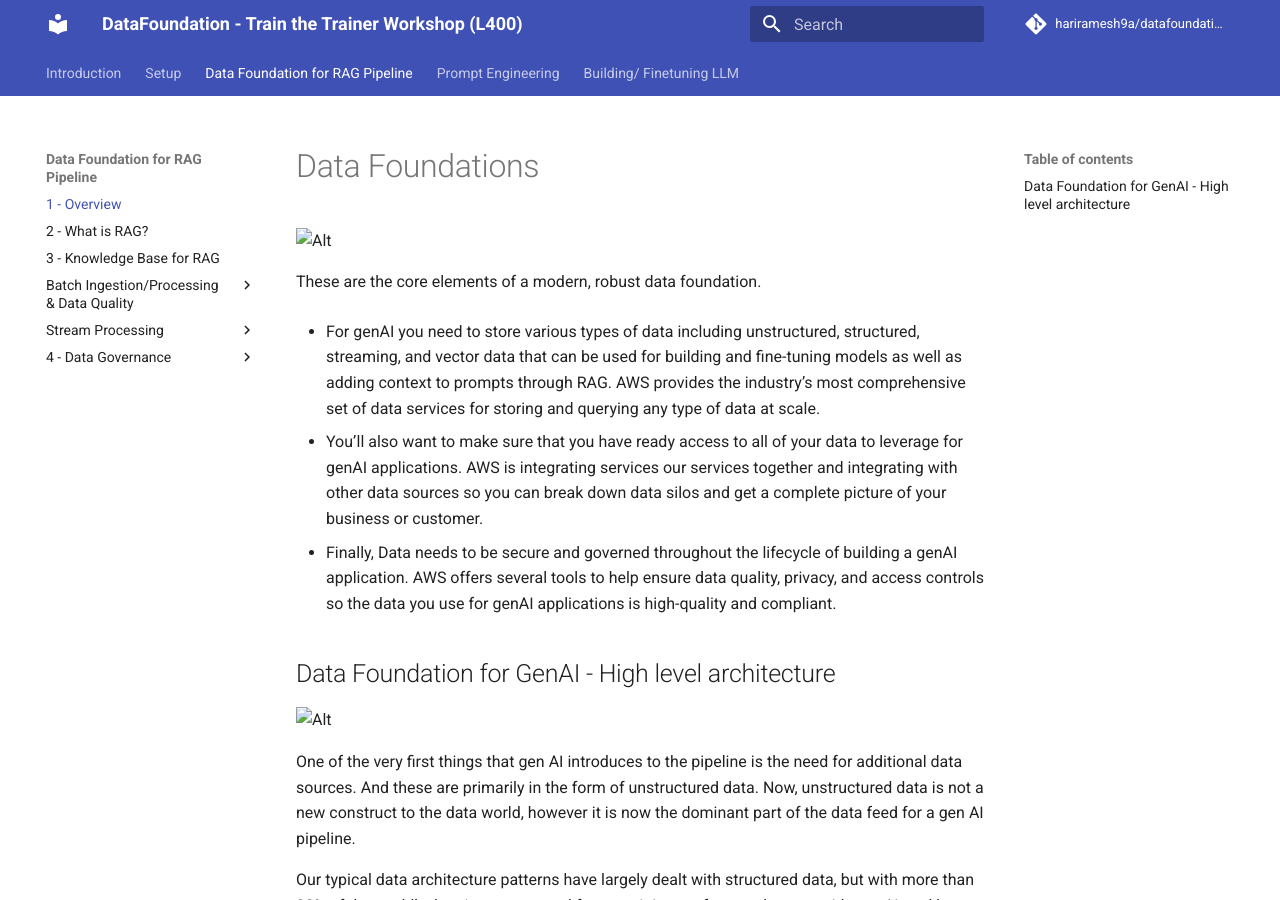
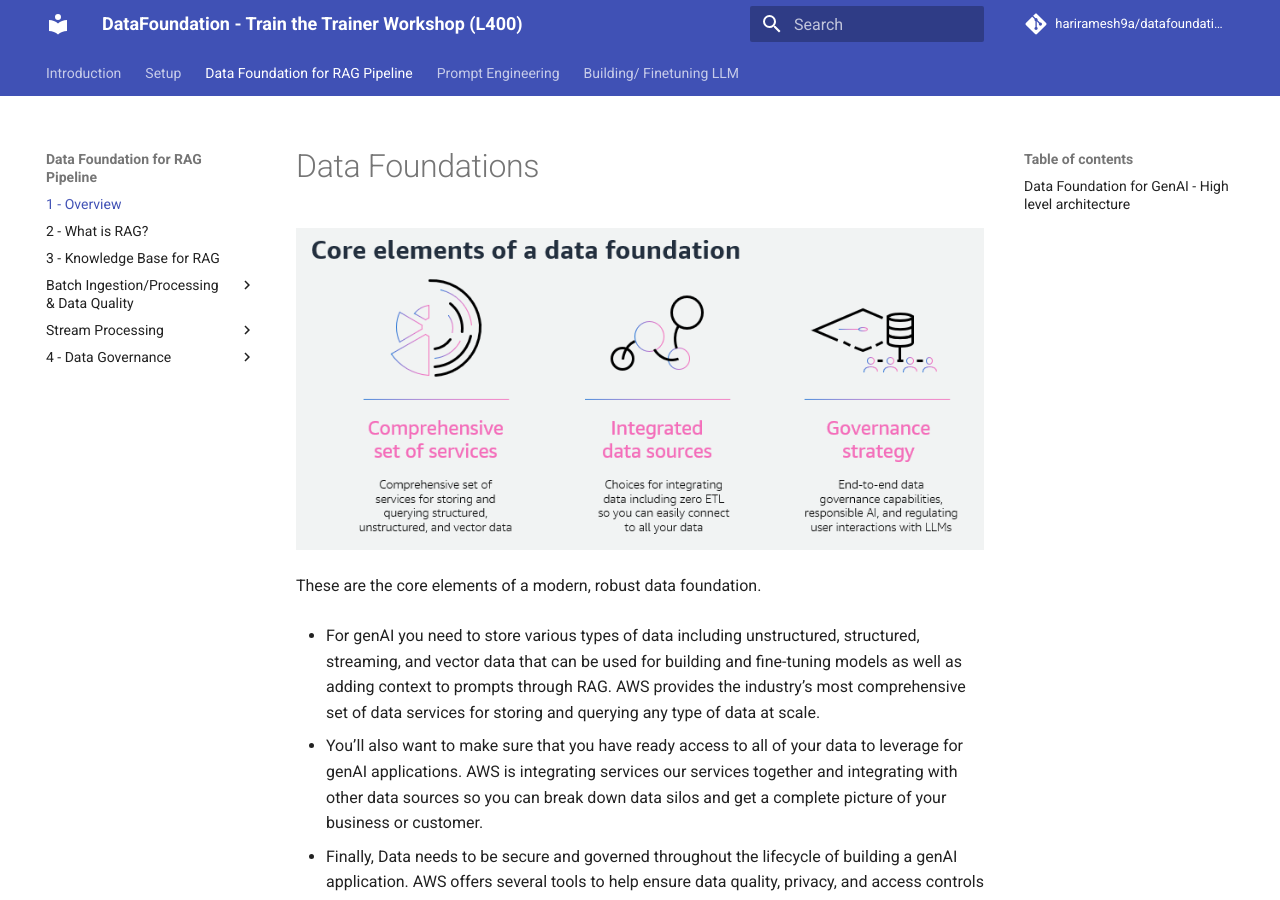
Before and after one commit to hariramesh9a/hariramesh9a.github.io, an MkDocs documentation site: the page built from docs/preparerag/overview.md, in a window 1280 px wide and 900 px high. Built offline with MkDocs 1.6.1 and Material for MkDocs 9.7.7, drawn with Linux system fonts in a browser that asks for light colours; comment, search, counter and statistics services are not loaded.

Commit message:
added the images

```diff
--- a/docs/preparerag/overview.md
+++ b/docs/preparerag/overview.md
@@ -1,5 +1,7 @@
 # Data Foundations
-![Alt](assets/images/streamprocess/df2.png "core components")
+
+
+![Alt](/assets/images/streamprocess/df2.png "core components")
 
 These are the core elements of a modern, robust data foundation.
 
@@ -13,7 +15,7 @@ These are the core elements of a modern, robust data foundation.
 
 ## Data Foundation for GenAI - High level architecture
 
-![Alt](assets/images/streamprocess/df1.png "Data Foundation Architecture")
+![Alt](/assets/images/streamprocess/df1.png "Data Foundation Architecture")
 
 
 One of the very first things that gen AI introduces to the pipeline is the need for additional data sources. And these are primarily in the form of unstructured data. Now, unstructured data is not a new construct to the data world, however it is now the dominant part of the data feed for a gen AI pipeline.
```
Also changed, not shown: docs/preparerag/rag.md (+1 -0 lines), site/preparerag/overview/index.html.
